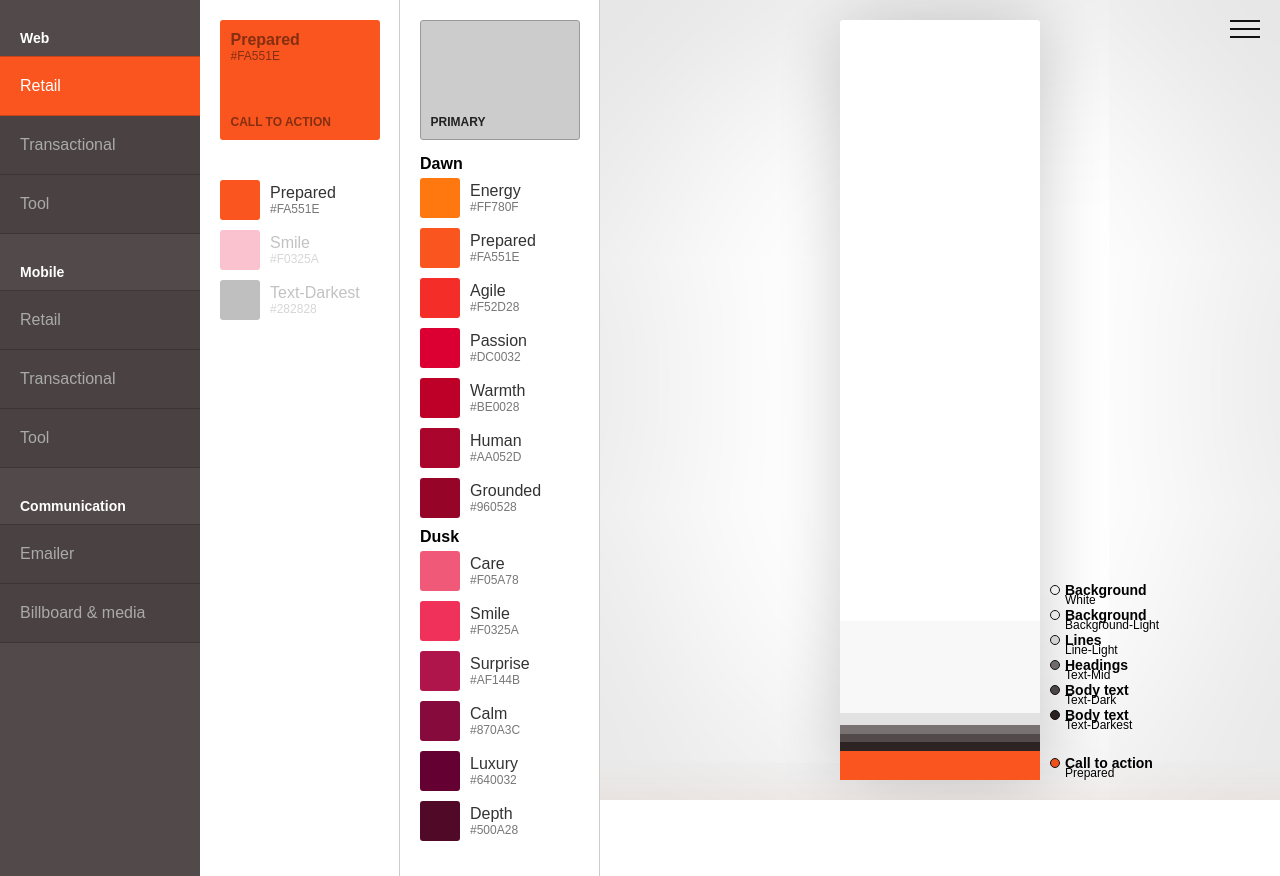
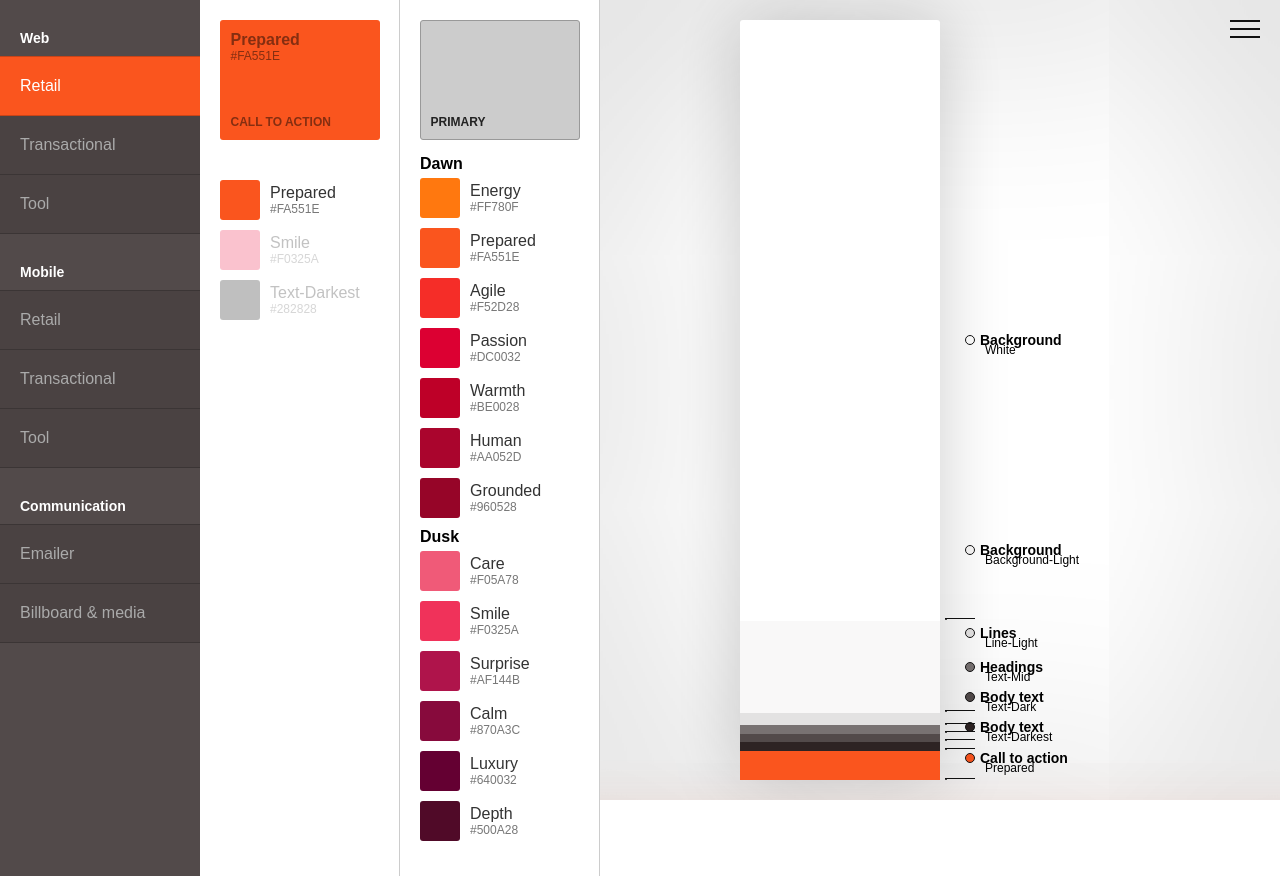
Before and after one commit to jethroflanagan/abacus-theme-picker, a React app: page / in a window 1280 px wide. Built offline with nearby package versions, Linux system fonts and the light colour scheme.

Commit message:
label dot at bottom of palette colour

```diff
--- a/src/panels/preview-panel/PreviewPanel.js
+++ b/src/panels/preview-panel/PreviewPanel.js
@@ -107,7 +107,7 @@ export class PreviewPanel extends Component  {
             <Labeller palette={palette} cta={{swatch: cta, ...ctaConfig}} neutrals={neutrals} />
           </div>
         </div>
-        <div className="PalettePreview-margin" style={{marginLeft: 'auto'}}>
+        <div className="PalettePreview-margin" style={{marginLeft: 'auto', width: '200px'}}>
           <ExportControls setSeparateColors={val => this.setSeparateColors(val)} changeVisibility={(val) => this.changeMenuVisibility(val)}/>
         </div>
       </div>
--- a/src/panels/preview-panel/components/Labeller.js
+++ b/src/panels/preview-panel/components/Labeller.js
@@ -13,11 +13,21 @@ export class Labeller extends Component  {
     }
   }
 
-  createLabel({ label, position, id }) {
+  getAngleBetweenPoints(x, y, x2, y2) {
+    var angleDeg = Math.atan2(y2 - y, x2 - x) * 180 / Math.PI;
+    return angleDeg;
+  }
+
+  createLabel({ label, position, id, offset }) {
     // const offset = 100;
     // const top = `calc(${(label.weight / totalWeight) * 100}%)`;
+    // console.log('label', label);
     return (
-      <div key={id} className="Labeller-legend">
+      <div key={id} className="Labeller-legend" style={{flexGrow: label.weight}}>
+        <div className="Labeller-link" style={{ top: `${position}%`}}>
+          <div className="Labeller-linkLine" />
+        </div>
+
         <div className="Labeller-legendLine">
           <div className="Labeller-swatch" style={{ backgroundColor: toRgbCss(label.swatch.rgb)}}></div>
           <div className="Labeller-labelName">
@@ -50,13 +60,23 @@ export class Labeller extends Component  {
 
   createSection(labels) {
     labels = labels.filter(label => label.swatch);
+    const totalWeight = _.reduce(labels, (total, label) => total + label.weight, 0);
     const section = [];
+    let offset = 0;
+
+    // const positions = [];
+    // for (let i = 0; i < labels.length; i++) {
+    //   const label = labels[i];
+    //   // position at bottom
+    //   offset += label.weight;
+    //   positions.push(offset);
+    // }
+
     for (let i = 0; i < labels.length; i++) {
       const label = labels[i];
-      // if (label.weight < 10 && i < labels.length) {
-      //   offset += 0;
-      // }
-      section.push(this.createLabel({ label, id: 'neutral ' + i }));
+      // position at bottom
+      offset += label.weight;
+      section.push(this.createLabel({ label, id: 'neutral ' + i, position: (offset) / totalWeight * 100, offset: -label.weight }));
     }
 
     return section;
@@ -96,18 +116,17 @@ export class Labeller extends Component  {
 
   render() {
     const { palette, neutrals, cta } = this.props;
-    console.log('cta', cta);
     return (
       <div className="Labeller">
-        <div className="Labeller-section" style={{flexGrow: PREVIEW_WEIGHTS.palette}}>
+        <div className="Labeller-section" style={{height: PREVIEW_WEIGHTS.palette + '%'}}>
           {this.createSection(palette)}
         </div>
-        <div className="Labeller-section" style={{flexGrow: PREVIEW_WEIGHTS.neutrals}}>
+        <div className="Labeller-section" style={{height: PREVIEW_WEIGHTS.neutrals + '%'}}>
           {this.createSection(neutrals)}
         </div>
-        <div className="Labeller-section" style={{flexGrow: PREVIEW_WEIGHTS.cta}}>
-          {/* {this.createSection(palette)} */}
-          {this.createLabel({ label: cta, position: 0, id: 'cta' })}
+        <div className="Labeller-section" style={{height: PREVIEW_WEIGHTS.cta + '%'}}>
+          {this.createSection([cta])}
+          {/* {this.createLabel({ label: cta, position: 0, id: 'cta' })} */}
         </div>
       </div>
     );
--- a/src/panels/preview-panel/components/Labeller.scss
+++ b/src/panels/preview-panel/components/Labeller.scss
@@ -9,6 +9,8 @@
     justify-content: flex-end;
     display: flex;
     flex-direction: column;
+    padding-left: 20px;
+
   }
 
   &-legend {
@@ -26,6 +28,24 @@
 //     white-space: nowrap;
 //     flex-direction: column;
 // }
+
+  &-link {
+    position: absolute;
+    left: 0;
+    display: block;
+    border-radius: 20px;
+    width: 2px;
+    height: 2px;
+    background: #111;
+    // margin-top: 3px;
+    transform: translateY(-100%);
+  }
+  &-linkLine {
+    position: absolute;
+    width: 30px;
+    height: 1px;
+    background: #111;
+  }
   &-legendLine {
     display: flex;
     align-items: center;
@@ -37,7 +57,7 @@
     width: 10px;
     height: 10px;
     background: #111;
-    margin: 0 5px;
+    margin-right: 5px;
   }
   &-label {
     &Name {
```
